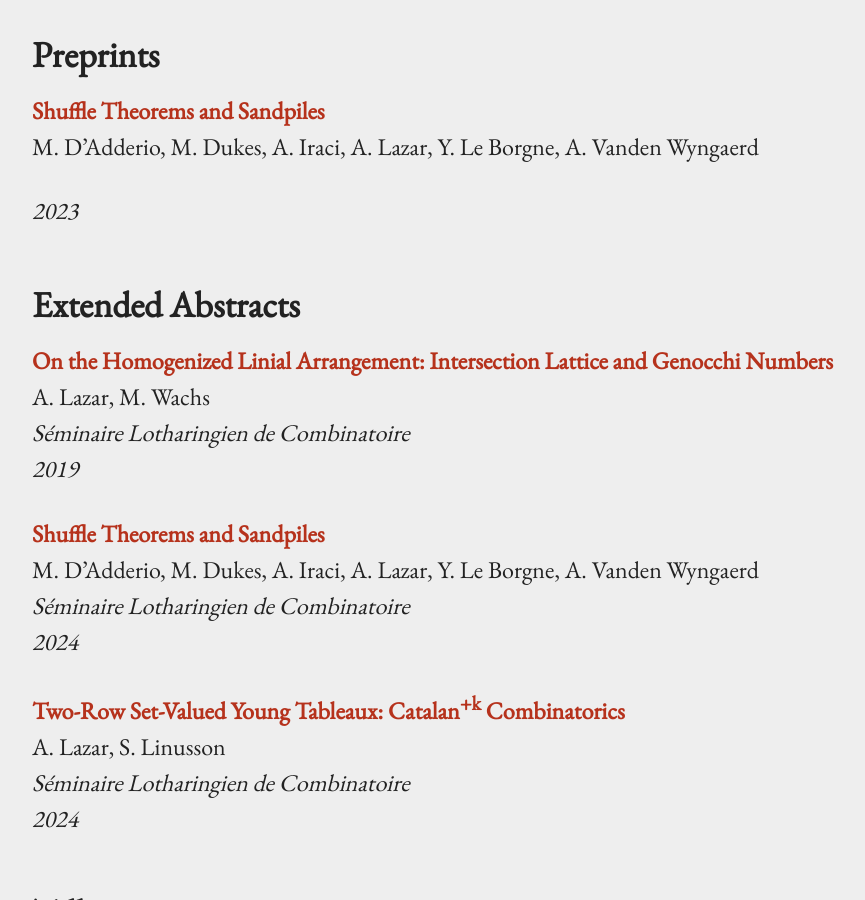
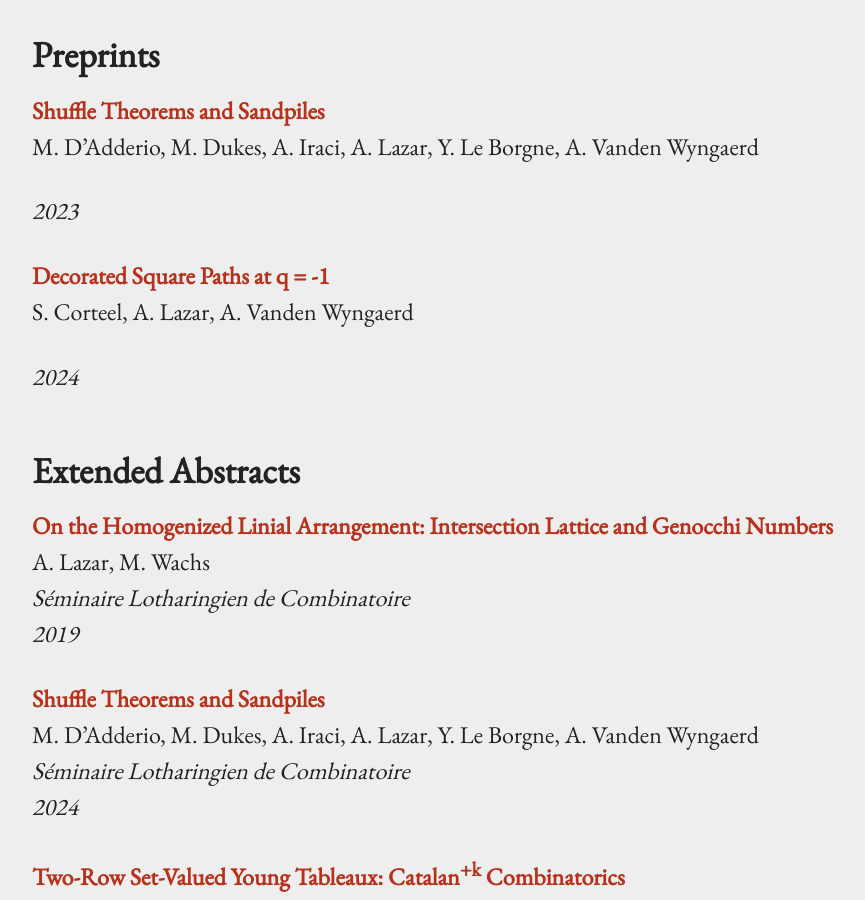
Before and after one commit to AlexanderLazar/alexanderlazar.github.io, a Jekyll site: the page built from research.markdown, in a window 1280 px wide and 900 px high, scrolled down 1303 px. Shown: the whole window, without its empty margins (44-909 px from the left). Built offline with Jekyll 4.4.1, drawn with Linux system fonts in a browser that asks for light colours.

Commit message:
Update research.markdown

```diff
--- a/research.markdown
+++ b/research.markdown
@@ -38,6 +38,11 @@ pres:
       author: "M. D'Adderio, M. Dukes, A. Iraci, A. Lazar, Y. Le Borgne, A. Vanden Wyngaerd"
       year: "2023"
       url: "https://arxiv.org/abs/2401.06488"
+
+    - title: "Decorated Square Paths at q = -1"
+      author: "S. Corteel, A. Lazar, A. Vanden Wyngaerd"
+      year: "2024"
+      url: "https://arxiv.org/abs/2408.10640"
 
 
 abs:
```
